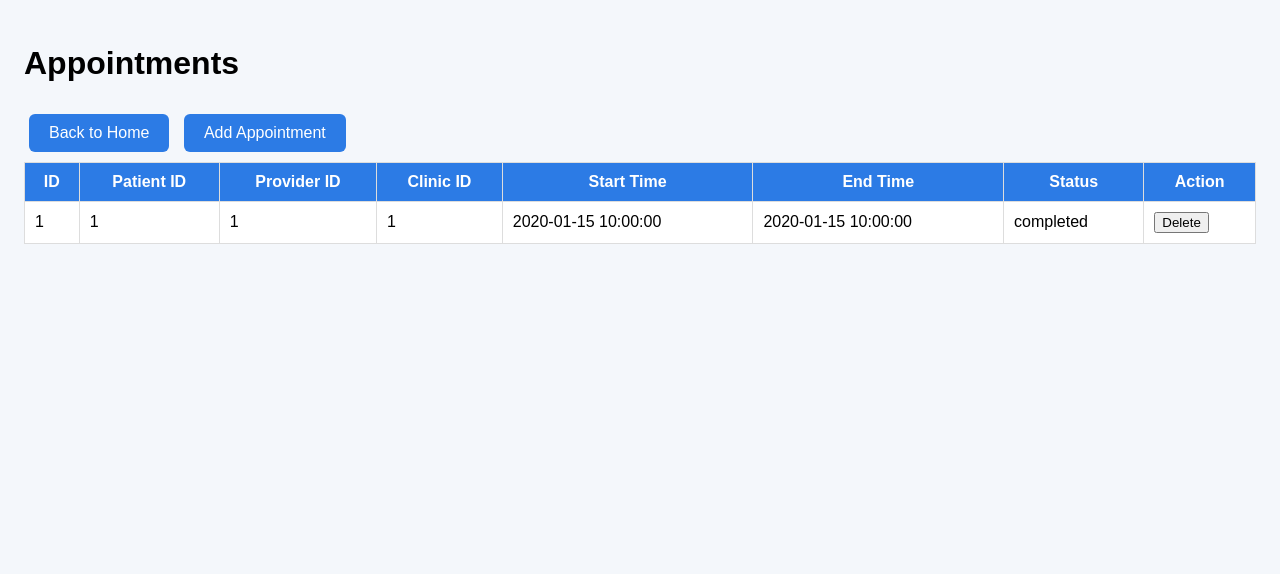
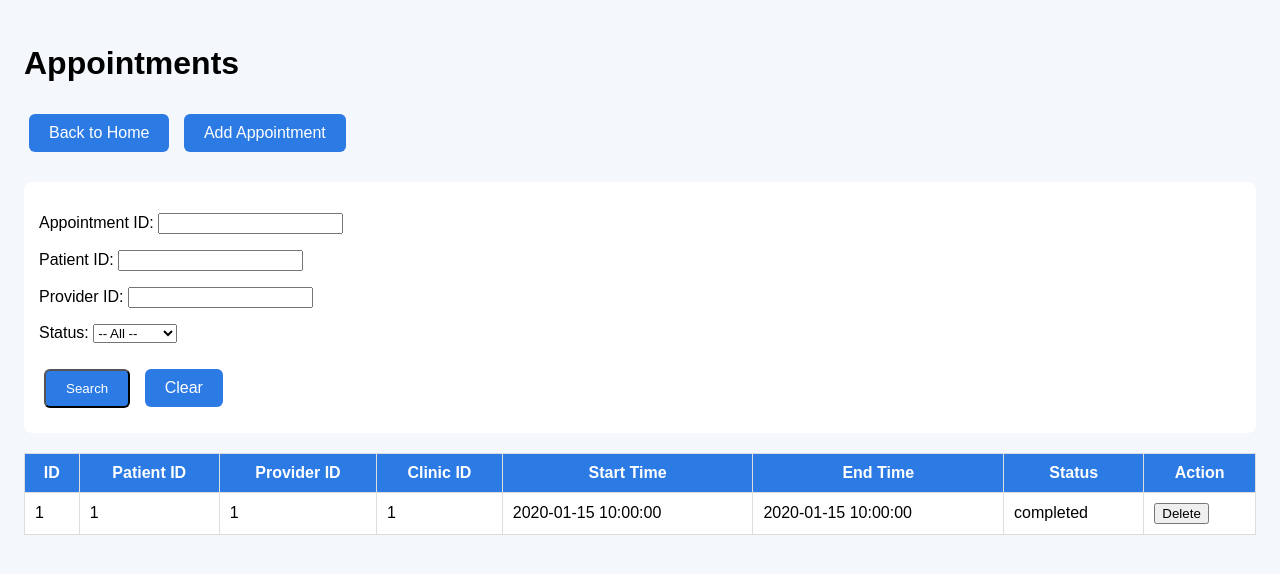
Before and after one commit to ZihanGuo1204/clinic-appointment-system, a Flask app: page /appointments in a window 1280 px wide. Shown: the part 80-654 px from the top of the page. Run offline with Flask 3, Linux system fonts and the light colour scheme; tables that the repository leaves empty or names only in its code hold one stand-in row (values such as "Sample post").

Commit message:
add search feature

```diff
--- a/app.py
+++ b/app.py
@@ -24,23 +24,56 @@ def home():
 @app.route("/appointments")
 def view_appointments():
     message = request.args.get("message", "")
+
+    appointment_id = request.args.get("appointment_id", "").strip()
+    patient_id = request.args.get("patient_id", "").strip()
+    provider_id = request.args.get("provider_id", "").strip()
+    status = request.args.get("status", "").strip()
+
     try:
         conn = get_connection()
         with conn.cursor() as cursor:
-            cursor.execute("""
+            query = """
                 SELECT appointment_id, patient_id, provider_id, clinic_id,
                        start_time, end_time, status
                 FROM APPOINTMENT
-                ORDER BY appointment_id
-            """)
+                WHERE 1=1
+            """
+            params = []
+
+            if appointment_id:
+                query += " AND appointment_id = %s"
+                params.append(appointment_id)
+
+            if patient_id:
+                query += " AND patient_id = %s"
+                params.append(patient_id)
+
+            if provider_id:
+                query += " AND provider_id = %s"
+                params.append(provider_id)
+
+            if status:
+                query += " AND status = %s"
+                params.append(status)
+
+            query += " ORDER BY appointment_id"
+
+            cursor.execute(query, params)
             appointments = cursor.fetchall()
+
         conn.close()
 
         return render_template(
             "appointments.html",
             appointments=appointments,
-            message=message
+            message=message,
+            appointment_id=appointment_id,
+            patient_id=patient_id,
+            provider_id=provider_id,
+            status=status
         )
+
     except Exception as e:
         return f"Error loading appointments: {e}"
 
--- a/templates/appointments.html
+++ b/templates/appointments.html
@@ -5,6 +5,37 @@
 
 <a href="/" class="button">Back to Home</a>
 <a href="/add" class="button">Add Appointment</a>
+
+<form method="GET" action="/appointments" style="margin: 20px 0; background: white; padding: 15px; border-radius: 8px;">
+    <p>
+        <label>Appointment ID:</label>
+        <input type="text" name="appointment_id" value="{{ appointment_id }}">
+    </p>
+
+    <p>
+        <label>Patient ID:</label>
+        <input type="text" name="patient_id" value="{{ patient_id }}">
+    </p>
+
+    <p>
+        <label>Provider ID:</label>
+        <input type="text" name="provider_id" value="{{ provider_id }}">
+    </p>
+
+    <p>
+        <label>Status:</label>
+        <select name="status">
+            <option value="">-- All --</option>
+            <option value="scheduled" {% if status == "scheduled" %}selected{% endif %}>scheduled</option>
+            <option value="completed" {% if status == "completed" %}selected{% endif %}>completed</option>
+            <option value="canceled" {% if status == "canceled" %}selected{% endif %}>canceled</option>
+            <option value="no_show" {% if status == "no_show" %}selected{% endif %}>no_show</option>
+        </select>
+    </p>
+
+    <button type="submit" class="button">Search</button>
+    <a href="/appointments" class="button">Clear</a>
+</form>
 
 {% if message %}
 <p style="color: green;"><b>{{ message }}</b></p>
```
